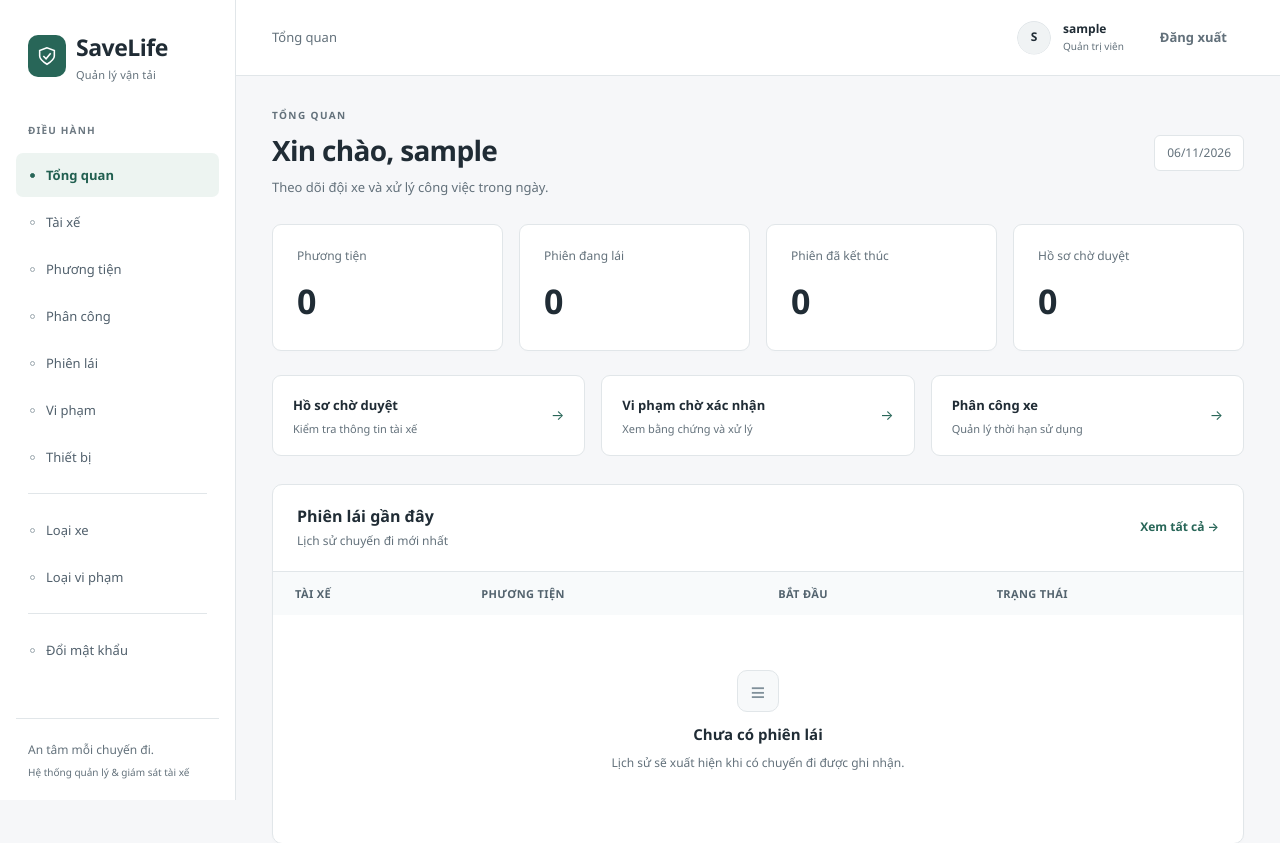
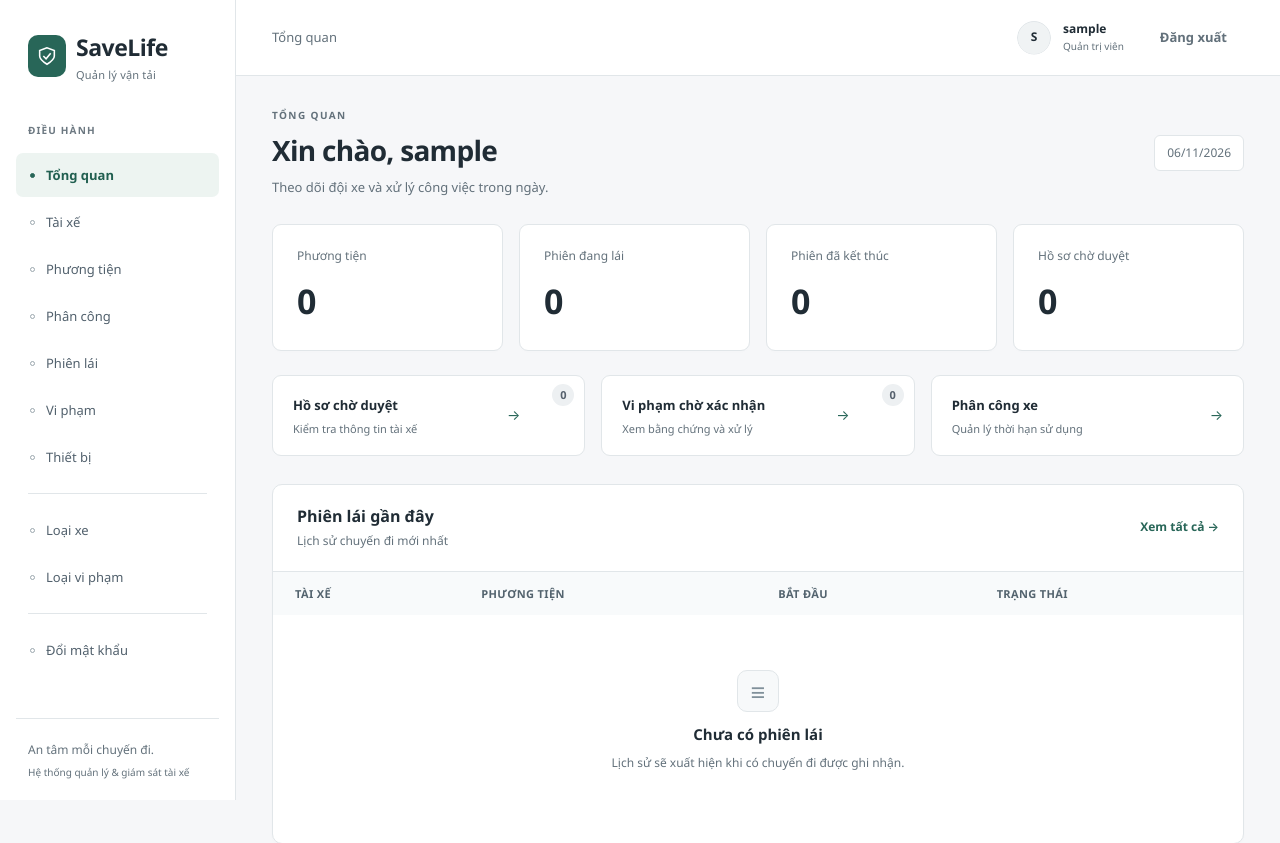
Before and after one commit to 2kdietga/PBL6, a Django app: page / in a window 1280 px wide. Shown: the top 843 px of the page. Run offline with Django 5.2, Linux system fonts and the light colour scheme; the visitor is signed in with stand-in values (Sample User, id 1); data that the repository does not hold is empty.

Commit message:
thêm hiệu ứng nội bật đối với số hồ sơ đang chờ

```diff
--- a/frontend/views.py
+++ b/frontend/views.py
@@ -20,7 +20,7 @@ from accounts.profile_services import save_profile, save_license
 from accounts.concurrency import revision, require_revision
 from driving.models import DrivingSession
 from vehicles.models import Vehicle, VehicleType, DriverVehicleAssignment, Device
-from violations.models import ViolationType
+from violations.models import Violation, ViolationType
 from violations.forms import ViolationTypeForm
 from .forms import RegisterForm, ProfileForm, LicenseForm, VehicleForm, VehicleTypeForm, AssignmentForm, DeviceForm, ChangePasswordForm
 
@@ -110,8 +110,14 @@ def scoped(request, model):
 def dashboard(request):
     vehicles, sessions = scoped(request, Vehicle), scoped(request, DrivingSession)
     stats = [('Phương tiện', vehicles.count()), ('Phiên đang lái', sessions.filter(status='STARTED').count()), ('Phiên đã kết thúc', sessions.filter(status='ENDED').count())]
-    if is_admin(request.user): stats.append(('Hồ sơ chờ duyệt', DriverProfile.objects.filter(approval_status='PENDING').count()))
-    return page(request, 'dashboard.html', title='Tổng quan', stats=stats, sessions=sessions.select_related('assignment__driver', 'assignment__vehicle').order_by('-started_at')[:10])
+    pending_profiles = pending_violations = 0
+    if is_admin(request.user):
+        pending_profiles = DriverProfile.objects.filter(approval_status='PENDING').count()
+        pending_violations = Violation.objects.filter(status=Violation.Status.PENDING).count()
+        stats.append(('Hồ sơ chờ duyệt', pending_profiles))
+    return page(request, 'dashboard.html', title='Tổng quan', stats=stats,
+                pending_profiles=pending_profiles, pending_violations=pending_violations,
+                sessions=sessions.select_related('assignment__driver', 'assignment__vehicle').order_by('-started_at')[:10])
 
 
 ENTITIES = {
--- a/static/css/server.css
+++ b/static/css/server.css
@@ -39,6 +39,9 @@ main{padding:32px 36px;max-width:1460px;min-height:calc(100vh - 135px)}
 .quick-links{display:grid;grid-template-columns:repeat(3,minmax(0,1fr));gap:16px;margin-bottom:28px}
 .quick-links a{background:#fff;border:1px solid var(--line);border-radius:9px;padding:18px 20px;display:flex;justify-content:space-between;align-items:center;gap:12px;color:var(--ink)}
 .quick-links a:hover{border-color:#a9c1b7;background:#fcfdfc}.quick-links strong{font-size:13px;font-weight:600}.quick-links small{font-size:11px;margin-top:4px}.quick-links a>span:last-child{color:var(--green)}
+.quick-links a.has-pending-count{position:relative;padding-right:64px}
+.quick-links .pending-count{position:absolute;top:8px;right:10px;display:inline-flex;align-items:center;justify-content:center;min-width:22px;height:22px;padding:0 6px;box-sizing:border-box;border-radius:999px;background:#c53030;color:#fff;font-size:11px;font-weight:700;line-height:1;font-variant-numeric:tabular-nums;box-shadow:0 2px 5px #c5303026}
+.quick-links .pending-count.is-empty{background:#edf0f2;color:#56616d;box-shadow:none}
 .toolbar{padding:18px 24px;gap:10px}.search-control{flex:1;min-width:180px;position:relative}.search-control svg{position:absolute;top:13px;left:13px;color:#7b898f;pointer-events:none}.search-control .search{width:100%;padding-left:40px;min-width:0}
 .toolbar select{min-width:175px;font-size:13px}.table-scroll{overflow:auto;scrollbar-width:thin;scrollbar-color:#cbd4d9 transparent}
 table{white-space:normal}th{font-size:11px;letter-spacing:.35px;color:#53636e;background:#f8fafb;font-weight:600;padding:13px 22px}
--- a/templates/dashboard.html
+++ b/templates/dashboard.html
@@ -3,7 +3,18 @@
 <div class="page-heading"><div><p class="eyebrow">Tổng quan</p><h1>Xin chào, {{ user.username }}</h1><p class="subtitle">{% if is_admin %}Theo dõi đội xe và xử lý công việc trong ngày.{% else %}Hồ sơ, chuyến đi và thông tin của bạn ở cùng một nơi.{% endif %}</p></div><span class="date-label">{% now "d/m/Y" %}</span></div>
 <div class="stats">{% for label, count in stats %}<div class="stat"><div class="stat-top">{{ label }}</div><div class="stat-number">{{ count }}</div></div>{% endfor %}</div>
 <div class="quick-links" aria-label="Truy cập nhanh">
-  {% if is_admin %}<a href="{% url 'frontend:drivers' %}?status=PENDING"><span><strong>Hồ sơ chờ duyệt</strong><small>Kiểm tra thông tin tài xế</small></span><span aria-hidden="true">→</span></a><a href="{% url 'frontend:violations' %}?status=PENDING"><span><strong>Vi phạm chờ xác nhận</strong><small>Xem bằng chứng và xử lý</small></span><span aria-hidden="true">→</span></a><a href="{% url 'frontend:assignments' %}"><span><strong>Phân công xe</strong><small>Quản lý thời hạn sử dụng</small></span><span aria-hidden="true">→</span></a>
+  {% if is_admin %}
+  <a class="has-pending-count" href="{% url 'frontend:drivers' %}?status=PENDING">
+    <span><strong>Hồ sơ chờ duyệt</strong><small>Kiểm tra thông tin tài xế</small></span>
+    <span class="pending-count{% if not pending_profiles %} is-empty{% endif %}" aria-label="{{ pending_profiles }} hồ sơ chờ duyệt">{{ pending_profiles }}</span>
+    <span aria-hidden="true">→</span>
+  </a>
+  <a class="has-pending-count" href="{% url 'frontend:violations' %}?status=PENDING">
+    <span><strong>Vi phạm chờ xác nhận</strong><small>Xem bằng chứng và xử lý</small></span>
+    <span class="pending-count{% if not pending_violations %} is-empty{% endif %}" aria-label="{{ pending_violations }} vi phạm chờ xác nhận">{{ pending_violations }}</span>
+    <span aria-hidden="true">→</span>
+  </a>
+  <a href="{% url 'frontend:assignments' %}"><span><strong>Phân công xe</strong><small>Quản lý thời hạn sử dụng</small></span><span aria-hidden="true">→</span></a>
   {% else %}<a href="{% url 'frontend:profile' %}"><span><strong>Hồ sơ của tôi</strong><small>Xem và cập nhật thông tin</small></span><span aria-hidden="true">→</span></a><a href="{% url 'frontend:vehicles' %}"><span><strong>Xe được giao</strong><small>Phương tiện đang được sử dụng</small></span><span aria-hidden="true">→</span></a><a href="{% url 'frontend:violations' %}"><span><strong>Vi phạm của tôi</strong><small>Theo dõi kết quả xác nhận</small></span><span aria-hidden="true">→</span></a>{% endif %}
 </div>
 <section class="card"><div class="card-header"><div><h2>Phiên lái gần đây</h2><small>Lịch sử chuyến đi mới nhất</small></div><a class="row-link" href="{% url 'frontend:sessions' %}">Xem tất cả →</a></div><div class="table-scroll" tabindex="0" role="region" aria-label="Phiên lái gần đây"><table><thead><tr><th scope="col">Tài xế</th><th scope="col">Phương tiện</th><th scope="col">Bắt đầu</th><th scope="col">Trạng thái</th></tr></thead><tbody>{% for session in sessions %}<tr><td>{{ session.assignment.driver.full_name }}</td><td>{{ session.assignment.vehicle.license_plate }}</td><td>{{ session.started_at|date:'d/m/Y H:i' }}</td><td><span class="tag {% if session.status == 'STARTED' %}info{% else %}neutral{% endif %}">{% if session.status == 'STARTED' %}Đang lái{% else %}Đã kết thúc{% endif %}</span></td></tr>{% empty %}<tr><td colspan="4"><div class="empty-state"><span class="empty-symbol" aria-hidden="true">≡</span><h2>Chưa có phiên lái</h2><p>Lịch sử sẽ xuất hiện khi có chuyến đi được ghi nhận.</p></div></td></tr>{% endfor %}</tbody></table></div></section>
```
